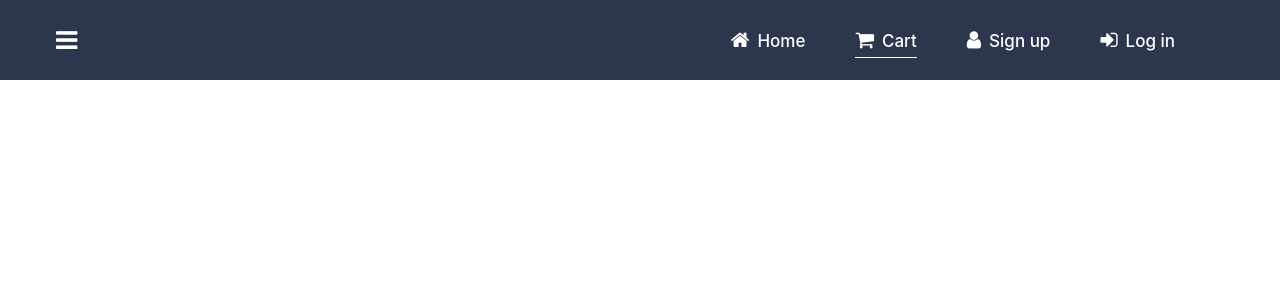
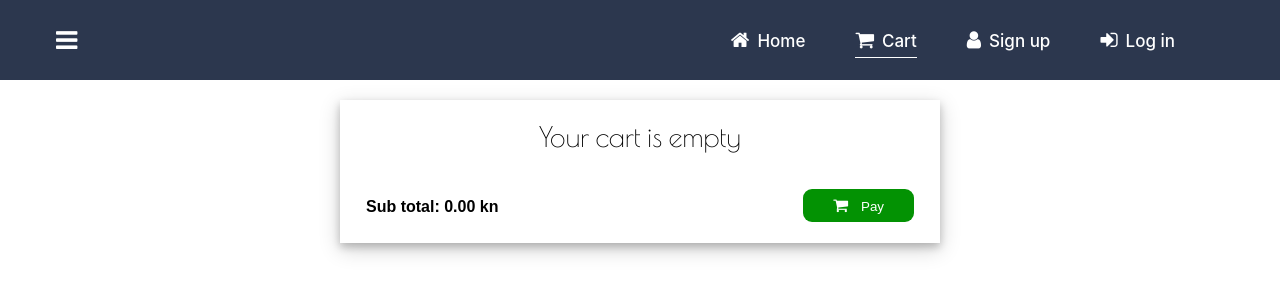
Before and after one commit to marinavrataric/WebShop, a React (Create React App) app: page /cart in a window 1280 px wide. Shown: the top 300 px of the page. Built offline with nearby package versions, Linux system fonts and the light colour scheme.

Commit message:
added functionality for adding and deleting products in cart

```diff
--- a/src/components/App.tsx
+++ b/src/components/App.tsx
@@ -1,18 +1,48 @@
-import React, { useState } from 'react'
+import React, { useState, useReducer } from 'react'
 import { AppContext } from './context/AppContext'
 import NavigationRouter from './navigation-router/NavigationRouter'
 import data from "./data/products.json"
 
+interface User {
+    email: string,
+    password: string,
+    isLogin: boolean
+}
+
 function App() {
 
     const [visible, setVisible] = useState(false)
+
     const [product] = useState<any>(data)
+
+    const [productList, dispatch] = useReducer((state: any, action: any) => {
+        switch (action.type) {
+            case 'ADD_ITEM':
+                const noDoubleItems = state.filter((item: any) => item.id !== action.payload.id)
+                return [...noDoubleItems, action.payload]
+
+            case 'DELETE_ITEM':
+                return state.filter((item: any) => item.id !== action.payload.id)
+
+            default:
+                return state
+        }
+    }, [])
+
+    let totalAmount = 0
+    productList.forEach((item: any) => {
+        totalAmount = totalAmount + (item.price.amount * item.counter)
+    });
+
+    const totalAmountRounded = totalAmount.toFixed(2)
 
     return (
         <div>
             <AppContext.Provider value={{
                 visible, setVisible,
-                product
+                product,
+                productList, dispatch,
+                totalAmountRounded
             }}>
                 <NavigationRouter />
             </AppContext.Provider>
--- /dev/null
+++ b/src/components/Payment.tsx
@@ -0,0 +1,11 @@
+import React from 'react'
+
+function Payment() {
+    return (
+        <div className="page page-payment">
+
+        </div>
+    )
+}
+
+export default Payment
--- a/src/components/ProductDetails.tsx
+++ b/src/components/ProductDetails.tsx
@@ -1,5 +1,6 @@
-import React, { useState } from 'react'
+import React, { useState, useContext } from 'react'
 import { useLocation } from 'react-router-dom'
+import { AppContext } from './context/AppContext'
 
 interface Product {
     id: number,
@@ -13,6 +14,8 @@ interface Product {
 }
 
 function ProductDetails() {
+
+    const { dispatch } = useContext(AppContext)
 
     const location = useLocation<Product>()
 
@@ -54,6 +57,7 @@ function ProductDetails() {
                         min="1"
                     />
                     <button className="details-add-btn"
+                        onClick={() => dispatch({ type: 'ADD_ITEM', payload: { ...location.state, counter: currentValue } })}
                     ><i className="fa fa-cart-plus"></i>Add to Cart
                     </button>
                 </div>
--- a/src/components/context/AppContext.tsx
+++ b/src/components/context/AppContext.tsx
@@ -11,5 +11,16 @@ export const AppContext = createContext({
         "livingRoom": [],
         "office": [],
         "outdoor": []
-    }
+    },
+    productList: [{
+        id: 0,
+        name: '',
+        image: '',
+        price: {
+            amount: 0,
+            currency: ''
+        }
+    }],
+    dispatch: ({ }) => { },
+    totalAmountRounded: "0.00 kn"
 })
--- a/src/components/nav-pages/Cart.tsx
+++ b/src/components/nav-pages/Cart.tsx
@@ -1,9 +1,40 @@
-import React from 'react'
+import React, { useContext } from 'react'
+import { AppContext } from '../context/AppContext'
+import { Link } from 'react-router-dom'
 
 function Cart() {
+
+    const { productList, dispatch, totalAmountRounded } = useContext(AppContext)
+
+    const products = productList.map((item: any) => {
+        return (
+            <div className="shop-cart">
+                <img src={item.image} alt="img" className="cart-img" />
+                <div className="right-div">
+                    <p className="item-name">{item.name}</p>
+                    <p className="item-amount">{item.counter} x {item.price.amount.toFixed(2)} {item.price.unit}</p>
+                    <button className="cart-btn-delete"
+                        onClick={() => dispatch({ type: 'DELETE_ITEM', payload: item })}
+                    >x</button>
+                </div>
+            </div>
+        )
+    })
+
     return (
-        <div>
-
+        <div className="cart page">
+            {products.length === 0 ? <p className="empty-title">Your cart is empty</p> : products}
+            <div className="cart-total-div">
+                <p className="cart-subtotal">Sub total: {totalAmountRounded} kn</p>
+                <Link to="/payment">
+                    <button
+                        className="cart-btn-pay"
+                        disabled={totalAmountRounded === '0.00'}
+                    >
+                        <i className="fa fa-shopping-cart fa-shop"></i>Pay
+                    </button>
+                </Link>
+            </div>
         </div>
     )
 }
--- a/src/components/navigation-router/Routes.tsx
+++ b/src/components/navigation-router/Routes.tsx
@@ -10,14 +10,15 @@ import DiningRoom from '../rooms/DiningRoom'
 import Bathroom from '../rooms/Bathroom'
 import Office from '../rooms/Office'
 import Outdoor from '../rooms/Outdoor'
-import SignUp from '../nav-pages/SignUp'
+import SignUp from '../nav-pages/sign_up/SignUp'
 import ProductDetails from '../ProductDetails'
+import Payment from '../Payment'
 
 function Routes() {
     return (
         <Switch>
             <Route path="/" exact component={Homepage} />
-            <Route path="/cart" component={Cart} />
+            <Route path="/cart" exact component={Cart} />
             <Route path="/login" component={Login} />
             <Route path="/signup" component={SignUp} />
             <Route path="/livingroom" exact component={LivingRoom} />
@@ -34,6 +35,7 @@ function Routes() {
             <Route path="/office/:id" component={ProductDetails} />
             <Route path="/outdoor" exact component={Outdoor} />
             <Route path="/outdoor/:id" component={ProductDetails} />
+            <Route path="/cart/payment" component={Payment} />
         </Switch>
     )
 }
--- a/src/index.css
+++ b/src/index.css
@@ -264,3 +264,98 @@ a {
 .fa-cart-plus {
   margin-right: 10px;
 }
+
+/* SHOPPING CART */
+.cart {
+  font-family: "Quattrocento Sans", sans-serif;
+  width: 600px;
+  margin: 0 auto;
+  margin-top: 100px;
+  margin-bottom: 130px;
+  box-shadow: 0 4px 8px 0 rgba(0, 0, 0, 0.2), 0 6px 20px 0 rgba(0, 0, 0, 0.19);
+}
+
+.right-div {
+  float: right;
+  width: 400px;
+}
+
+.shop-cart {
+  border-bottom: 0.5px solid rgb(90, 90, 90);
+}
+
+.cart-img {
+  width: 160px;
+}
+
+.item-name {
+  font-weight: 600;
+}
+
+.item-amount {
+  font-size: 14px;
+  color: rgb(51, 51, 51);
+}
+
+.cart-btn-delete {
+  border: none;
+  background-color: rgb(247, 54, 54);
+  color: white;
+  padding: 4px 9px;
+  border-radius: 20px;
+  float: right;
+  margin: -20px 0;
+  margin-right: 12px;
+}
+
+.cart-btn-delete:hover {
+  cursor: pointer;
+  background-color: rgb(177, 33, 33);
+}
+
+.cart-btn-delete:focus {
+  outline: none;
+}
+
+.cart-subtotal {
+  font-weight: 600;
+}
+
+.cart-btn-pay {
+  border: none;
+  background-color: rgb(3, 146, 3);
+  color: white;
+  padding: 8px 30px;
+  border-radius: 9px;
+  float: right;
+  margin-top: -43px;
+}
+
+.cart-btn-pay:hover {
+  cursor: pointer;
+  background-color: rgb(11, 102, 11);
+}
+
+.cart-btn-pay:focus {
+  outline: none;
+}
+
+.fa-shop {
+  color: white;
+  margin-right: 13px;
+  font-size: 16px;
+}
+
+.cart-total-div {
+  border: 0.5px solid white;
+  margin: 15px;
+  padding: 0 10px;
+  padding-bottom: 10px;
+}
+
+.empty-title {
+  text-align: center;
+  font-family: "Poiret One", cursive;
+  font-size: 28px;
+  padding-top: 20px;
+}
```
